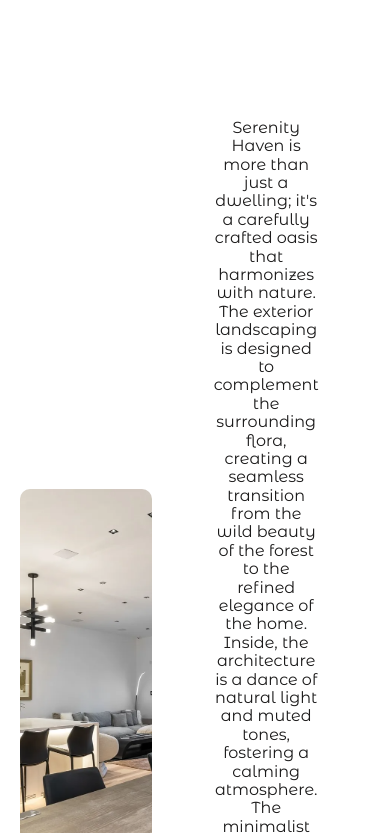
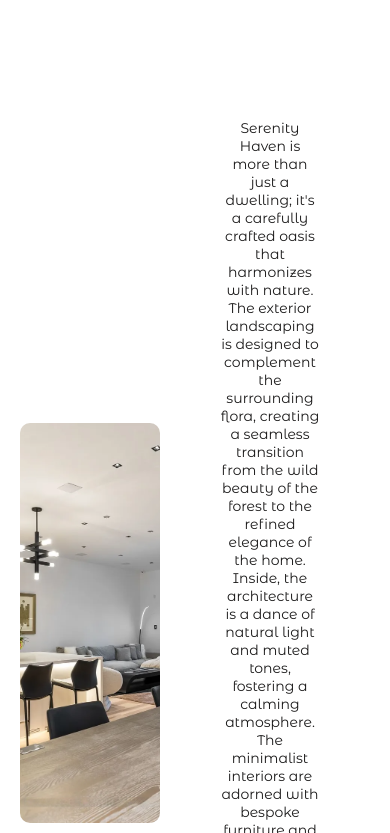
Before and after one commit to AlbertAkk/albertakk.github.io, a React app: page /projects/id/0 in a window 390 px wide. Shown: the part 1171-2004 px from the top of the page. Built offline with nearby package versions, Linux system fonts and the light colour scheme.

Commit message:
added styles

```diff
--- a/src/styles.scss
+++ b/src/styles.scss
@@ -1360,6 +1360,7 @@ $beige: #ece7e4;
         display: flex;
         justify-content: space-between;
         margin-bottom: 50px;
+        padding: 20px 0;
 
         &:nth-child(even) {
           flex-direction: row-reverse;
@@ -1381,6 +1382,7 @@ $beige: #ece7e4;
           margin: 0 auto;
           padding: 0 50px;
           align-items: center;
+          font-size: 18x;
           font-family: 'Montserrat Alternates', sans-serif;
         }
       }
@@ -1896,6 +1898,10 @@ $beige: #ece7e4;
           .projectPageBackgr {
             margin-right: 10px;
           }
+          .projectPageDesc {
+            font-size: 14px;
+            line-height: 18px;
+          }
         }
       }
     }
```
